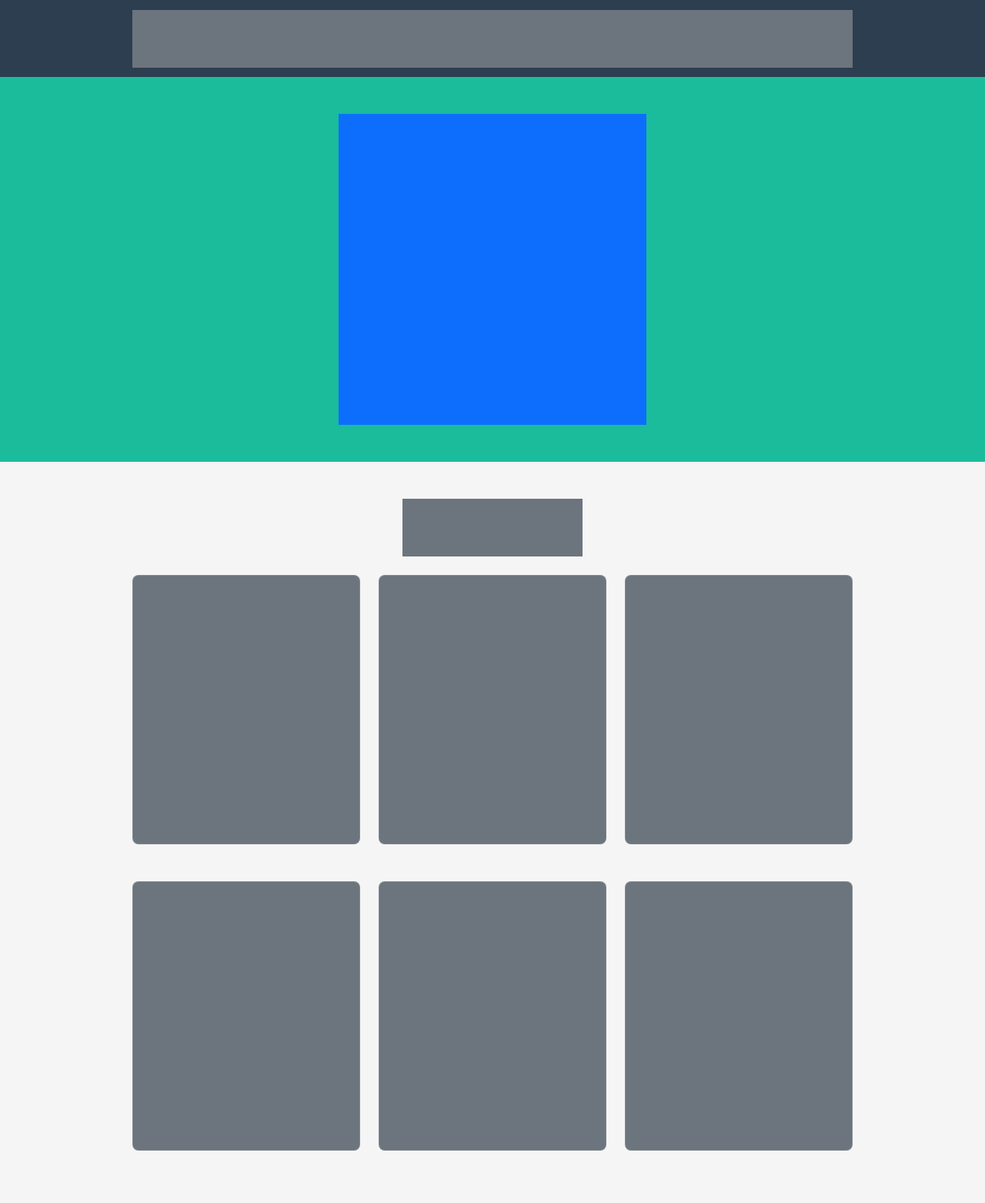
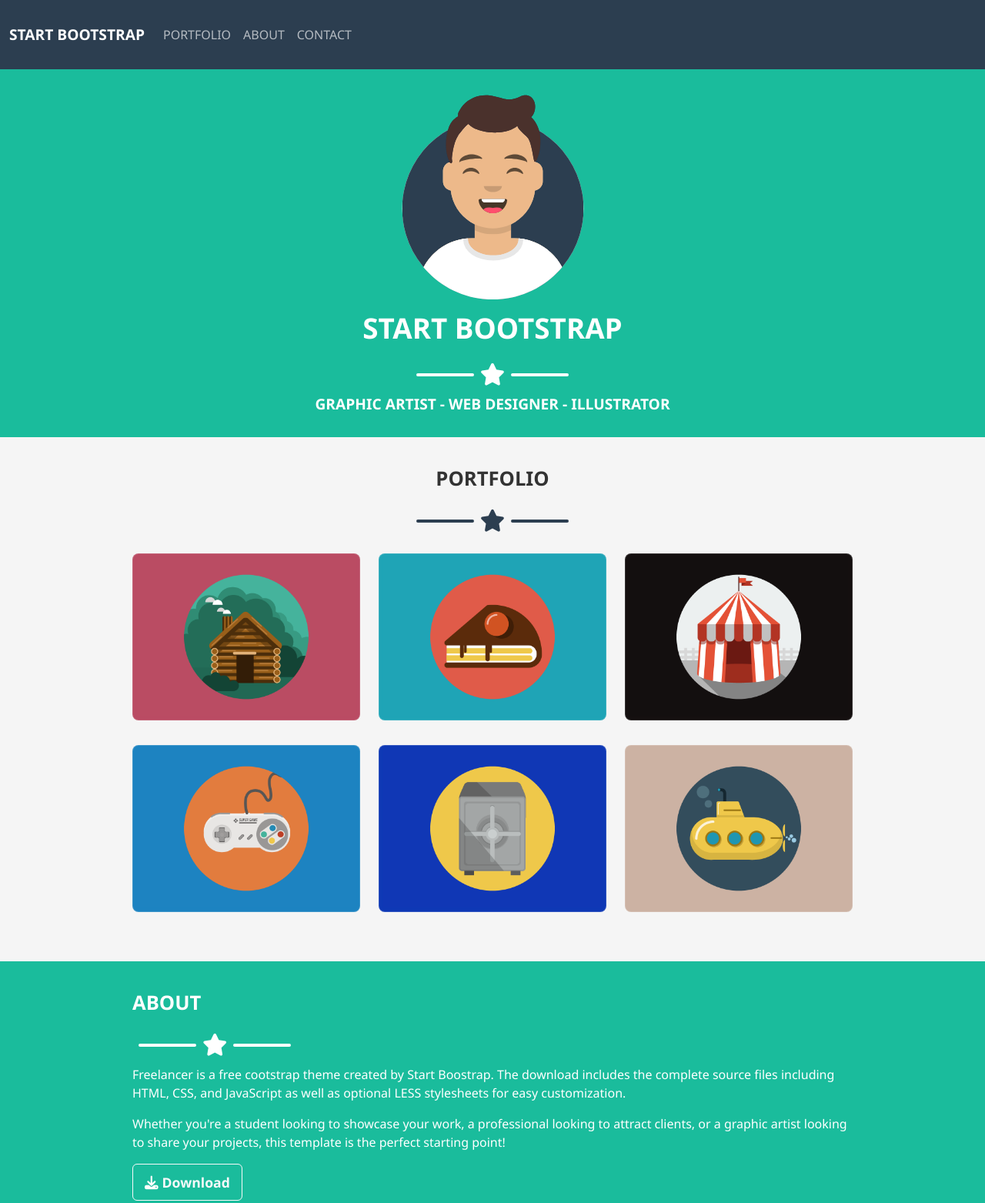
Before and after one commit to PasquiFra/html-css-bootstrap-freelancer, a plain HTML site: page index.html in a window 1280 px wide. Shown: the top 1563 px of the page at 77% size. Drawn offline with nearby package versions, Linux system fonts and the light colour scheme.

Commit message:
2ND PART: navbar, jumbotron, portfolio section completed

```diff
--- a/index.html
+++ b/index.html
@@ -14,6 +14,18 @@
         <title>Bootstrap Freelancer</title>
         <link rel="icon" href="./img/bootstrap-fill.svg">
 
+        <!--! Google Fonts -->
+        <!-- Roboto -->
+        <link rel="preconnect" href="https://fonts.googleapis.com">
+        <link rel="preconnect" href="https://fonts.gstatic.com" crossorigin>
+        <link href="https://fonts.googleapis.com/css2?family=Roboto:wght@300;400;500;700;900&display=swap" rel="stylesheet">
+
+        <!--! Collegamento font-awesome -->
+        <link rel="stylesheet" href="https://cdnjs.cloudflare.com/ajax/libs/font-awesome/6.4.2/css/all.min.css"
+        integrity="sha512-z3gLpd7yknf1YoNbCzqRKc4qyor8gaKU1qmn+CShxbuBusANI9QpRohGBreCFkKxLhei6S9CQXFEbbKuqLg0DA=="
+        crossorigin="anonymous"
+        referrerpolicy="no-referrer"/>
+
         <!--! Fogli di stile -->
         <!-- Bootstrap 5.3 -->
         <link href="https://cdn.jsdelivr.net/npm/bootstrap@5.3.2/dist/css/bootstrap.min.css" rel="stylesheet" integrity="sha384-T3c6CoIi6uLrA9TneNEoa7RxnatzjcDSCmG1MXxSR1GAsXEV/Dwwykc2MPK8M2HN" crossorigin="anonymous">
@@ -25,52 +37,115 @@
 <body>
 
 
-    <header class="container-fluid container-md cs-container d-flex">
-
-        <div class="title my-auto w-100"></div>
-
+    <header class="d-flex align-items-center justify-content-between">
+        <nav class="navbar navbar-expand-lg text-uppercase w-100">
+            <div class="container-fluid">
+                <a class="navbar-brand" href="#">Start Bootstrap</a>
+                <button class="navbar-toggler" type="button" data-bs-toggle="collapse" data-bs-target="#navbarNav" aria-controls="navbarNav" aria-expanded="false" aria-label="Toggle navigation">
+                    <span class="navbar-toggler-icon"></span>
+                </button>
+                <div class="collapse navbar-collapse" id="navbarNav">
+                    <ul class="navbar-nav">
+                        <li class="nav-item">
+                            <a class="nav-link" href="#">Portfolio</a>
+                        </li>
+                        <li class="nav-item">
+                            <a class="nav-link" href="#">About</a>
+                        </li>
+                        <li class="nav-item">
+                            <a class="nav-link" href="#">Contact</a>
+                        </li>
+                    </ul>
+                </div>
+            </div>
+        </nav>
     </header>
 
     <main>
 
-        <section class="jumbotron container-fluid py-5 bg-verdeacqua">
+        <section class="jumbotron container-fluid py-4 bg-verdeacqua text-uppercase text-center">
 
-            <div class="content h-100 mx-auto bg-primary"></div>
+            <picture class="avatar">
+                <img src="./img/avatar.svg" alt="avatar">
+            </picture>
+            <h1>Start Bootstrap</h1>
+            <div class="divider"><div class="horiz-rule"></div><i class="fa-solid fa-star"></i><div class="horiz-rule"></div></div>
+            <h3>Graphic artist - Web Designer - Illustrator</h3>
 
         </section>
 
-        <section class="portfolio p-5">
-
+        <section class="portfolio bg-wsmoke pt-4 pb-5">
 
             <div class="container-fluid container-md cs-container">
-                <div class="title w-25 mx-auto"></div>
+
+                <div class="section-title row row-cols-1 justify-content-center">
+                    <div class="col text-center">
+                        <h2>Portfolio</h2>
+                        <div class="divider"><div class="horiz-rule"></div><i class="fa-solid fa-star"></i><div class="horiz-rule"></div></div>
+                    </div>
+                </div>
+
                 <div class="row row-cols-1 row-cols-md-2 row-cols-lg-3 align-items-center justify-content-center">
                     <div class="col">
-                        <div class="card bg-secondary rounded-3 my-4"></div>
+                        <div class="card bg-vibred rounded-3 my-3">
+                            <picture>
+                                <img src="./img/cabin.png" alt="cabin">
+                            </picture>
+                        </div>
                     </div>
                     <div class="col">
-                        <div class="card bg-secondary rounded-3 my-4"></div>
+                        <div class="card bg-dodblue rounded-3 my-3">
+                            <picture>
+                                <img src="./img/cake.png" alt="cabin">
+                            </picture>
+                        </div>
                     </div>
                     <div class="col">
-                        <div class="card bg-secondary rounded-3 my-4"></div>
+                        <div class="card bg-quasiblack rounded-3 my-3">
+                            <picture>
+                                <img src="./img/circus.png" alt="cabin">
+                            </picture>
+                        </div>
                     </div>
                     <div class="col">
-                        <div class="card bg-secondary rounded-3 my-4"></div>
+                        <div class="card bg-bluelagoon rounded-3 my-3">
+                            <picture>
+                                <img src="./img/game.png" alt="cabin">
+                            </picture>
+                        </div>
                     </div>
                     <div class="col">
-                        <div class="card bg-secondary rounded-3 my-4"></div>
+                        <div class="card bg-blueocean rounded-3 my-3">
+                            <picture>
+                                <img src="./img/safe.png" alt="cabin">
+                            </picture>
+                        </div>
                     </div>
                     <div class="col">
-                        <div class="card bg-secondary rounded-3 my-4"></div>
+                        <div class="card bg-sand rounded-3 my-3">
+                            <picture>
+                                <img src="./img/submarine.png" alt="cabin">
+                            </picture>
+                        </div>
                     </div>
+
                 </div>
+
             </div>
 
         </section>
 
         <section class="about py-4 bg-verdeacqua">
-            <div class="container-fluid container-md cs-container px-5 h-100">
-                <div class="w-100 bg-secondary h-100 mx-auto"></div>
+            <div class="container-fluid container-md cs-container">
+                <div class="row">
+                    <div class="col">
+                        <h2>About</h2>
+                        <div class="divider"><div class="horiz-rule"></div><i class="fa-solid fa-star"></i><div class="horiz-rule"></div></div>
+                        <p>Freelancer is a free cootstrap theme created by Start Boostrap. The download includes the complete source files including HTML, CSS, and JavaScript as well as optional LESS stylesheets for easy customization.</p>
+                        <p>Whether you're a student looking to showcase your work, a professional looking to attract clients, or a graphic artist looking to share your projects, this template is the perfect starting point!</p>
+                        <button class="btn btn-outline-light"><i class="fa-solid fa-download"></i>Download</button>
+                    </div>
+                </div>
             </div>
         </section>
 
@@ -110,7 +185,7 @@
 
     </main>
 
-    <!--? <script src="https://cdn.jsdelivr.net/npm/bootstrap@5.3.2/dist/js/bootstrap.bundle.min.js" integrity="sha384-C6RzsynM9kWDrMNeT87bh95OGNyZPhcTNXj1NW7RuBCsyN/o0jlpcV8Qyq46cDfL" crossorigin="anonymous"></script> -->
+   <script src="https://cdn.jsdelivr.net/npm/bootstrap@5.3.2/dist/js/bootstrap.bundle.min.js" integrity="sha384-C6RzsynM9kWDrMNeT87bh95OGNyZPhcTNXj1NW7RuBCsyN/o0jlpcV8Qyq46cDfL" crossorigin="anonymous"></script>
 </body>
 
 </html>
--- a/style/style.css
+++ b/style/style.css
@@ -3,9 +3,40 @@
 * {
     padding: 0;
     margin: 0;
+    font-family: "Segoe UI", Roboto, "Helvetica Neue", "Noto Sans", "Liberation Sans", Arial, sans-serif;
+    color: white;
 }
 
-/* utils */
+body {
+    background-color: #2C3E50;
+}
+
+h1 {
+    font-size: 2.3rem;
+    font-weight: 700;
+    padding: 15px 0;
+}
+
+h2 {
+    color: #333333;
+    font-weight: 600;
+    font-size: 1.6rem;
+    padding: 15px 0;
+    text-transform: uppercase;
+}
+
+h3 {
+    font-size: 1.2rem;
+    font-weight: 600;
+    text-transform: uppercase;
+}
+
+img {
+    width: 100%;
+    height: auto;
+}
+
+/*! Utils */
 
 .bg-verdeacqua {
     background-color: #1ABC9C;
@@ -13,39 +44,104 @@
 .bg-white {
     background-color: white;
 }
-
-/* sections */
-
-body {
-    background-color: #2C3E50;
+.bg-vibred {
+    background-color: #ba4b63;
+}
+.bg-dodblue {
+    background-color: #1ea4b6;
+}
+.bg-quasiblack {
+    background-color: #140f0f;
+}
+.bg-bluelagoon {
+    background-color: #1c83c1;
+}
+.bg-blueocean {
+    background-color: #0e38b5;
+}
+.bg-sand {
+    background-color: #ccb2a3;
+}
+.bg-wsmoke {
+    background-color: whitesmoke;;
 }
 
-header {
-    height: 100px;
+.horiz-rule {
+    height: 2px;
+    width: 75px;
+
+    border: 2px solid;
+    border-radius: 3px;
+    margin: 0 8px 8px 8px;
+
+    display: inline-block;
 }
 
-.title {
-    background-color: var(--bs-gray);
-    height: 75px;
+.divider {
+    margin: 10px 0;
 }
 
-.jumbotron {
-    height: 500px;
+/*! Font-Awesome */
+
+.fa-star {
+    font-size: 1.8rem;
 }
 
-.content {
-    width: 400px;
+.fa-download {
+    padding-right: 5px;
 }
 
-.portfolio {
-    min-height: 800px;
-    background-color: whitesmoke;
+/*! sections */
+
+/* HEADER */
+
+header {
+    min-height: 90px;
 }
 
-.card {
-    height: 350px;
+.navbar-brand {
+    font-weight: bold;
+    font-size: 1.2rem;
+}
+
+.navbar button {
+    border-color: white;
+    padding: 2px 8px;
+}
+
+.nav-item {
     flex-basis: 100%;
 }
+
+/* JUMBOTRON */
+
+.avatar img {
+    height: 275px;
+    width: 275px;
+}
+
+/* PORTFOLIO */
+
+.portfolio .divider *{
+    color: #2c3e50;
+}
+
+.portfolio picture {
+    padding: 5px;
+}
+
+/* ABOUT */
+
+.about h2 {
+    color: white;
+}
+
+.about button {
+    font-size: 1.1rem ;
+    font-weight: 600;
+    padding: 10px 15px;
+}
+
 
 .about,
 .contact-form {
```
Also changed, not shown: img/avatar.svg (added), img/cabin.png (added), img/cake.png (added), img/circus.png (added), img/game.png (added), img/safe.png (added), img/submarine.png (added), layouts/desktop.png (added), layouts/smartphone.png (added), layouts/tablet.png (added), 1 other file.
